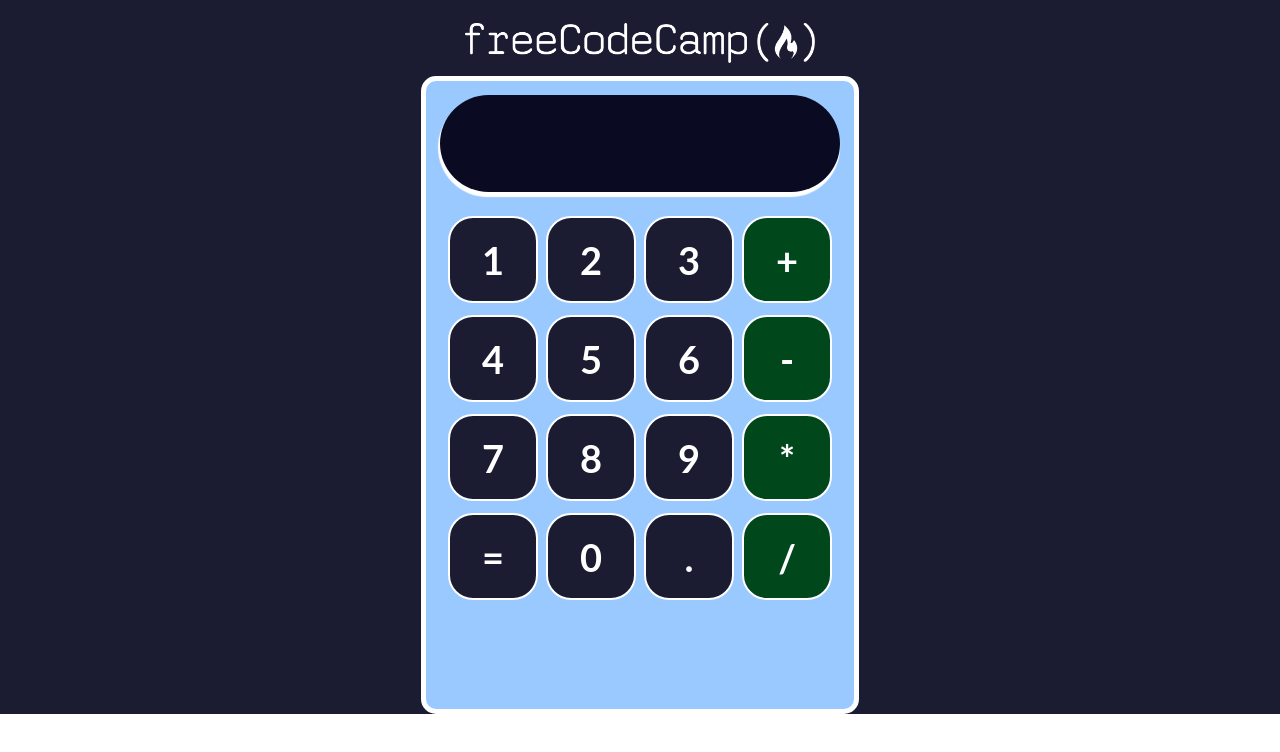
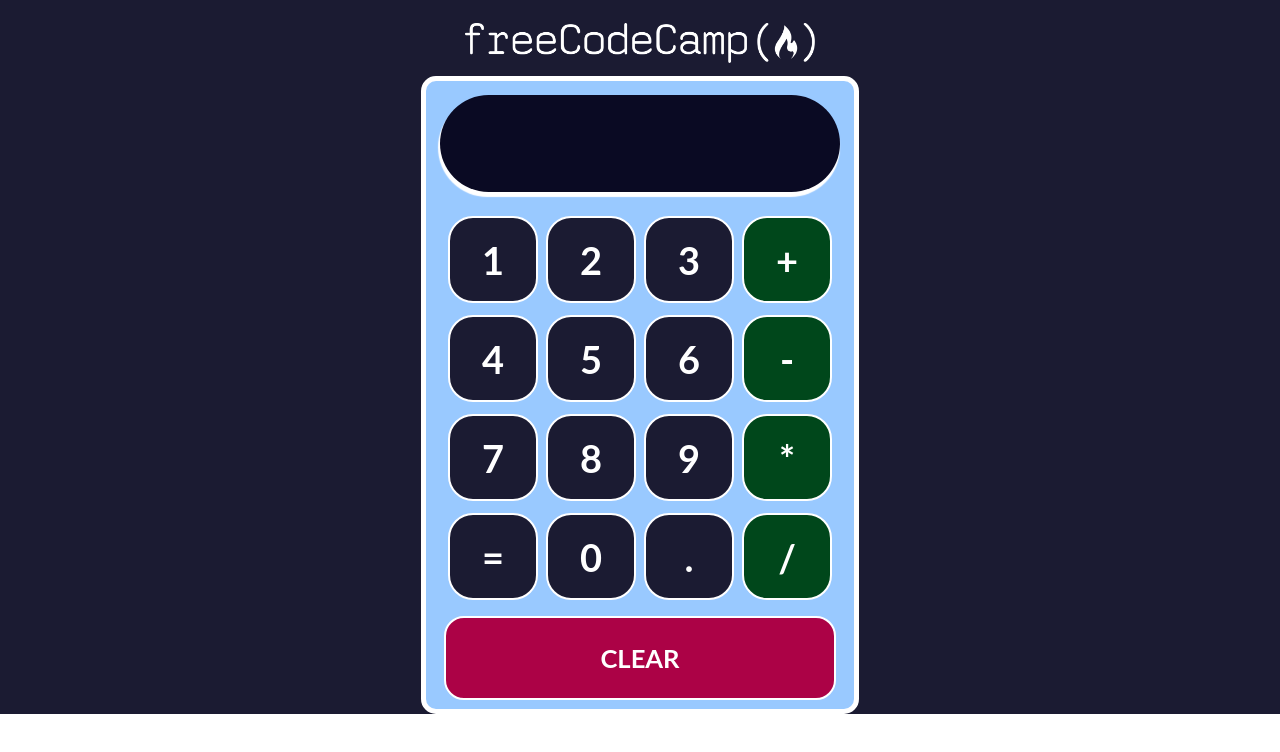
Before and after one commit to Albertojoel/Calculadora-React, a React (Create React App) app: page / in a window 1280 px wide. Shown: the top 752 px of the page. Built offline with nearby package versions, Linux system fonts and the light colour scheme.

Commit message:
botonClear & estilo

```diff
--- a/src/App.js
+++ b/src/App.js
@@ -2,6 +2,8 @@
   import freeCodeCampLogo from './imagenes/FreeCodeCamp_logo.png';
   import Boton from './componentes/boton';
   import Pantalla from './componentes/pantalla';
+  import BotonClear from './componentes/botonClear';
+
 
 function App() {
   return (
@@ -38,10 +40,12 @@
           <Boton>.</Boton>
           <Boton>/</Boton>
         </div>
-        <div className='fila'></div>
+        <div className='fila'>
+        <BotonClear>Clear</BotonClear>
+        </div>
+
       </div>
     </div>
   );
 }
-
 export default App;
--- /dev/null
+++ b/src/componentes/botonClear.js
@@ -0,0 +1,10 @@
+import React from "react";
+import '../hojas-de-estilo/botonClear.css'
+
+const BotonClear = (props) =>(
+    <div className="boton-clear">
+        {props.children}
+    </div>
+);
+
+export default BotonClear
--- /dev/null
+++ b/src/hojas-de-estilo/botonClear.css
@@ -0,0 +1,19 @@
+.boton-clear{
+    height: 80px;
+    font-size: 1.6em;
+    display: flex;
+    flex: 1;
+    background-color: #ac0246;
+    margin-top: 8px;
+    justify-content: center;
+    align-items: center;
+    font-weight: bold;
+    color: white;
+    border: 2px solid white;
+    border-radius: 20px;
+    text-transform: uppercase;
+    cursor: pointer;
+}
+.boton-clear:hover{
+    background-color: #ebb000;
+}
```
